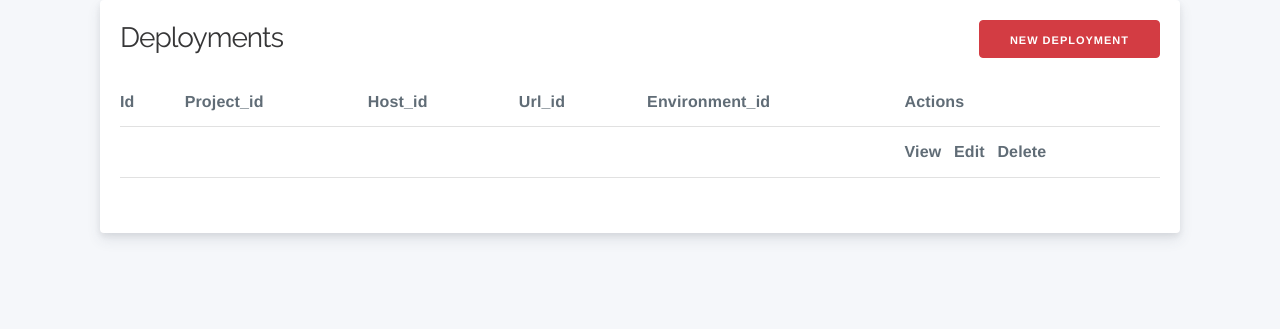
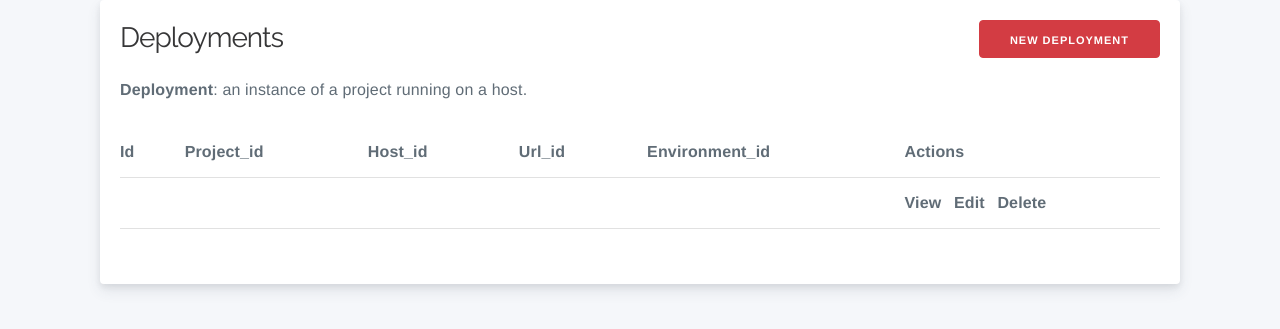
Before and after one commit to ChrisTaylorDeveloper/project-deployments, a CakePHP app: the page made by app/templates/Deployments/index.php in a window 1280 px wide. Shown: the part 78-407 px from the top of the page. Run offline with PHP 8.4 and a stand-in for CakePHP, Linux system fonts and the light colour scheme; the template is opened without the code that fills it: most values are stand-ins (such as "Sample title", 1, 10 or a date in 2020); some libraries are stand-ins or nearby versions.

Commit message:
Add some help text to Deployments index.

```diff
--- a/app/templates/Deployments/index.php
+++ b/app/templates/Deployments/index.php
@@ -7,6 +7,7 @@
 <div class="deployments index content">
     <?= $this->Html->link(__('New Deployment'), ['action' => 'add'], ['class' => 'button float-right']) ?>
     <h3><?= __('Deployments') ?></h3>
+    <p><strong>Deployment</strong>: an instance of a project running on a host.</p>
     <div class="table-responsive">
         <table>
             <thead>
```
